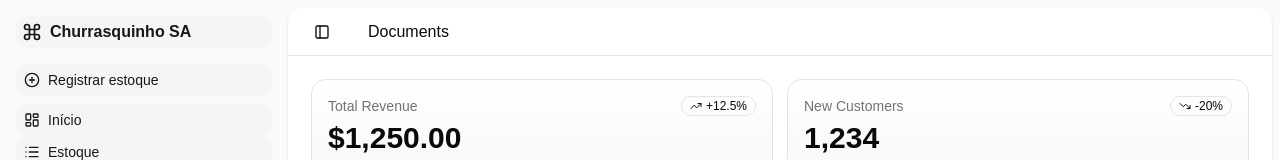
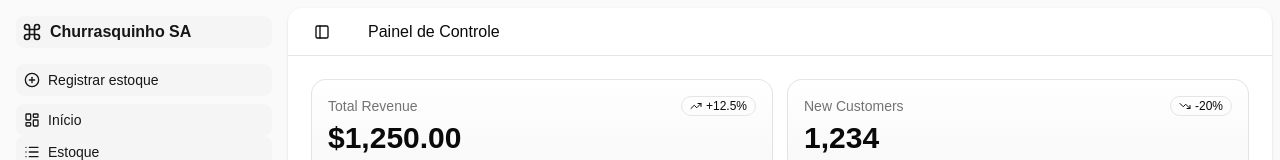
Before and after one commit to Hissachi/churrasquinho-front-end, a React (Vite) app: page / in a window 1280 px wide. Shown: the top 160 px of the page. Built offline with nearby package versions, Linux system fonts and the light colour scheme.

Commit message:
create new branch for site-header

```diff
--- a/src/components/site-header.jsx
+++ b/src/components/site-header.jsx
@@ -8,7 +8,7 @@ export function SiteHeader() {
       <div className="flex w-full items-center gap-1 px-4 lg:gap-2 lg:px-6">
         <SidebarTrigger className="-ml-1" />
         <Separator orientation="vertical" className="mx-2 data-[orientation=vertical]:h-4" />
-        <h1 className="text-base font-medium">Documents</h1>
+        <h1 className="text-base font-medium">Painel de Controle</h1>
       </div>
     </header>
   );
```
